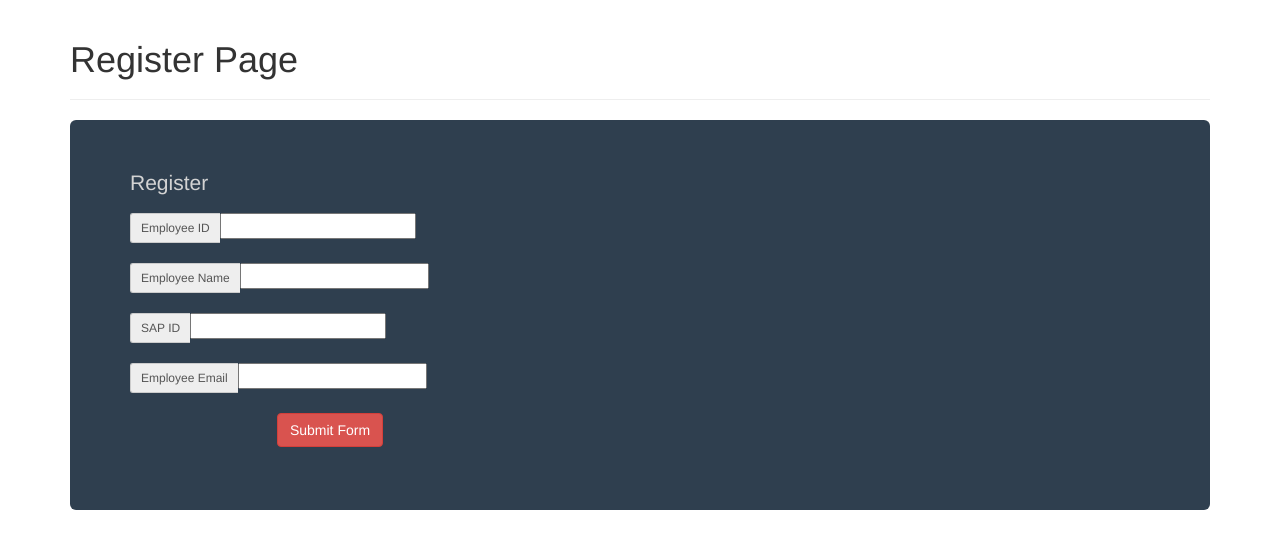
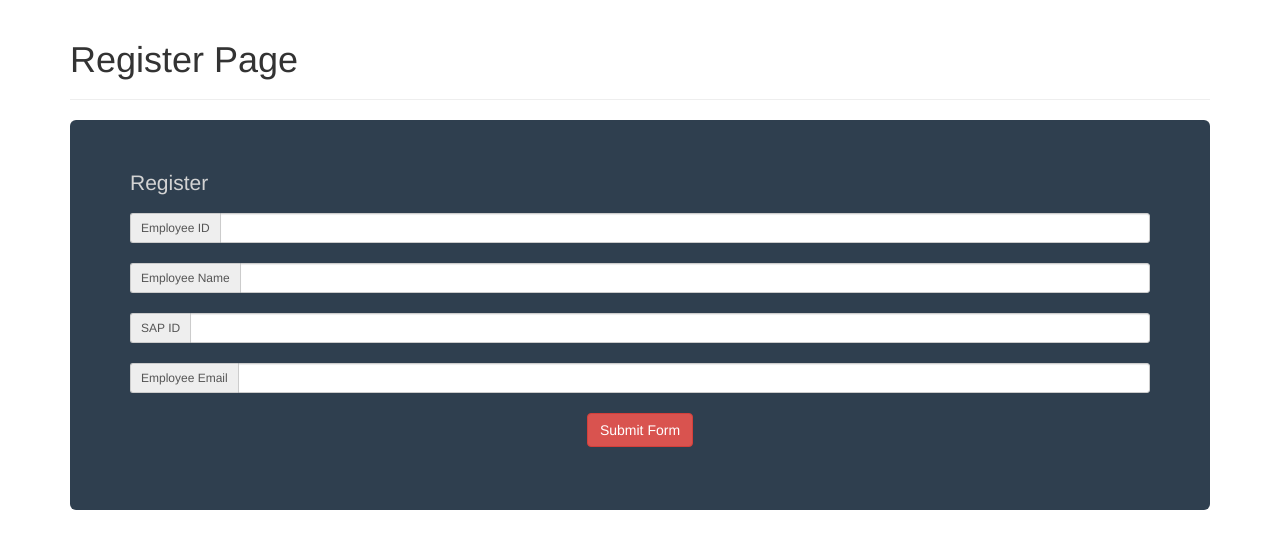
Before and after one commit to aathornt/project1, a Django app: page /forms/register/ in a window 1280 px wide. Shown: the top 549 px of the page. Run offline with Django 3.2, Linux system fonts and the light colour scheme; some libraries are stand-ins or nearby versions.

Commit message:
Add Styling on Register Page

```diff
--- a/webframework/expenses/settings.py
+++ b/webframework/expenses/settings.py
@@ -37,7 +37,8 @@ INSTALLED_APPS = [
     'django.contrib.contenttypes',
     'django.contrib.sessions',
     'django.contrib.messages',
-    'django.contrib.staticfiles'
+    'django.contrib.staticfiles',
+    'widget_tweaks'
 ]
 
 MIDDLEWARE = [
--- a/webframework/forms/templates/register.html
+++ b/webframework/forms/templates/register.html
@@ -13,7 +13,7 @@
 <script src="https://maxcdn.bootstrapcdn.com/bootstrap/3.3.7/js/bootstrap.min.js"></script>
 <style>
 #createEmployee .form-input {
-	width: 100%;
+	width: auto;
 	clear: both;
 }
 #createEmployee .submit-button {
@@ -21,7 +21,7 @@
 	text-align: center;
 }
 #createEmployee {
-	width: 400px;
+	width: auto;
 }
 .jumbotron {
 
@@ -36,8 +36,11 @@
 	border-bottom: 1px solid #ddd;
 	padding: 10px;
 }
+.fix {
+	width:auto;
+}
+}
 .nav-tabs {
-
 	margin-bottom: 0;
 }
 </style>
@@ -57,21 +60,22 @@
 
 	<form id="createEmployee" action="/forms/register/" method="POST">
 {% csrf_token %}
-	<div class="input-group input-group-sm">
+{% load widget_tweaks %}
+		<div class="input-group input-group-sm">
 		<span class="input-group-addon">Employee ID</span>
-			{{ form.employee_id }}
+			{{ form.employee_id|add_class:"form-control" }}
 		</div><br>
 		<div class="input-group input-group-sm">
 		<span class="input-group-addon">Employee Name</span>
-				{{ form.employee_name }}
+				{{ form.employee_name|add_class:"form-control" }}
 		</div><br>
 		<div class="input-group input-group-sm">
 		<span class="input-group-addon">SAP ID</span>
-				{{ form.sap_id }}
+				{{ form.sap_id|add_class:"form-control" }}
 		</div><br>
 		<div class="input-group input-group-sm">
 		<span class="input-group-addon">Employee Email</span>
-				{{ form.employee_email }}
+				{{ form.employee_email|add_class:"form-control" }}
 	</div>
 
 	<div class="form-input submit-button">
```
